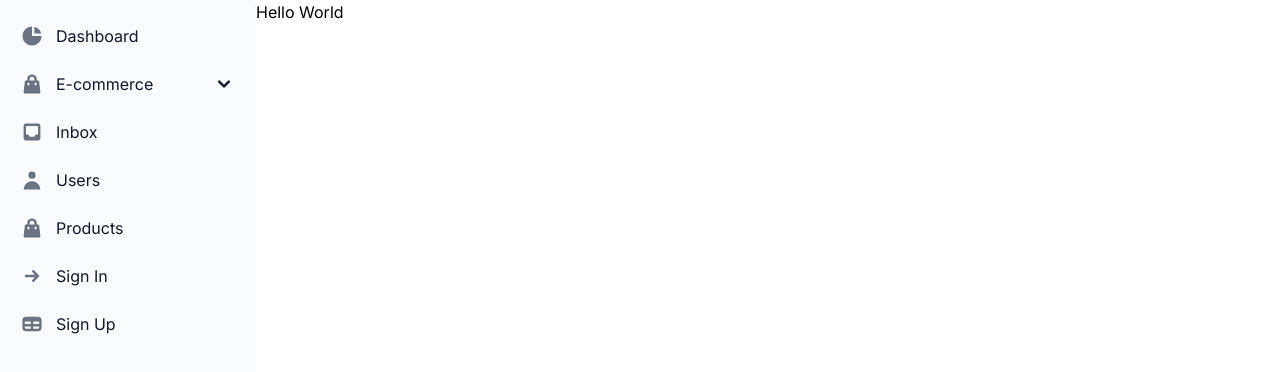
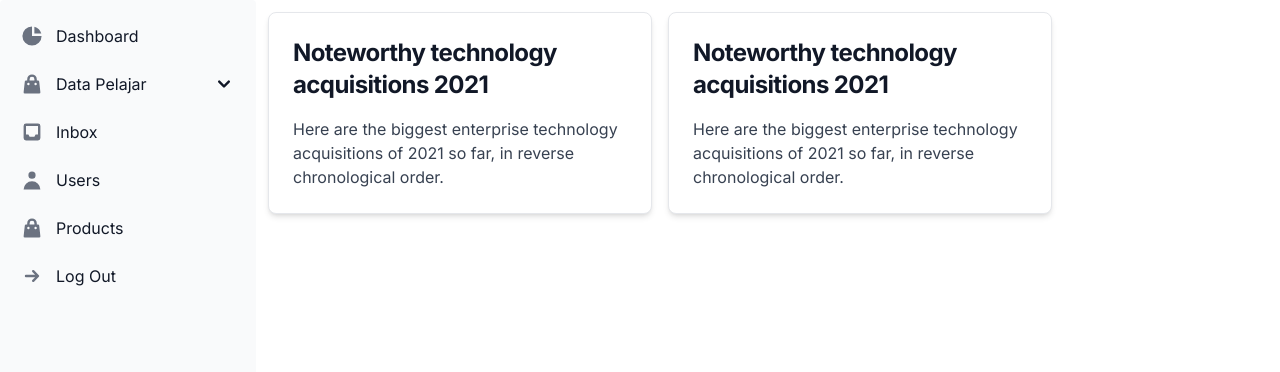
Before and after one commit to Shifyan/info-pelajar, a Next.js app: page /dashboard in a window 1280 px wide. Shown: the top 372 px of the page. Built offline with nearby package versions, Linux system fonts and the light colour scheme.

Commit message:
add Dashboard content

```diff
--- /dev/null
+++ b/src/app/dashboard/(datasection)/lihatdata/page.jsx
@@ -0,0 +1,7 @@
+export default function LihatData() {
+  return (
+    <>
+      <h1>Hello from Lihat Data</h1>
+    </>
+  )
+}
--- /dev/null
+++ b/src/app/dashboard/(datasection)/ubahdata/page.jsx
@@ -0,0 +1,7 @@
+export default function UbahData() {
+  return (
+    <>
+      <h1>Hello From Ubah Data</h1>
+    </>
+  )
+}
--- a/src/app/dashboard/page.jsx
+++ b/src/app/dashboard/page.jsx
@@ -1,7 +1,30 @@
+import { Card } from 'flowbite-react'
+
 export default function Dashboard() {
   return (
     <>
-      <h1>Hello World</h1>
+      <div className='main m-3'>
+        <div className='grid grid-cols-2 gap-4 auto-cols-max '>
+          <Card href='#' className='max-w-sm'>
+            <h5 className='text-2xl font-bold tracking-tight text-gray-900 dark:text-white'>
+              Noteworthy technology acquisitions 2021
+            </h5>
+            <p className='font-normal text-gray-700 dark:text-gray-400'>
+              Here are the biggest enterprise technology acquisitions of 2021 so
+              far, in reverse chronological order.
+            </p>
+          </Card>
+          <Card href='#' className='max-w-sm'>
+            <h5 className='text-2xl font-bold tracking-tight text-gray-900 dark:text-white'>
+              Noteworthy technology acquisitions 2021
+            </h5>
+            <p className='font-normal text-gray-700 dark:text-gray-400'>
+              Here are the biggest enterprise technology acquisitions of 2021 so
+              far, in reverse chronological order.
+            </p>
+          </Card>
+        </div>
+      </div>
     </>
   )
 }
--- a/src/components/sidebar.jsx
+++ b/src/components/sidebar.jsx
@@ -18,14 +18,12 @@ export default function SidebarComponent() {
     >
       <Sidebar.Items>
         <Sidebar.ItemGroup>
-          <Sidebar.Item href='#' icon={HiChartPie}>
+          <Sidebar.Item href='/dashboard' icon={HiChartPie}>
             Dashboard
           </Sidebar.Item>
-          <Sidebar.Collapse icon={HiShoppingBag} label='E-commerce'>
-            <Sidebar.Item href='#'>Products</Sidebar.Item>
-            <Sidebar.Item href='#'>Sales</Sidebar.Item>
-            <Sidebar.Item href='#'>Refunds</Sidebar.Item>
-            <Sidebar.Item href='#'>Shipping</Sidebar.Item>
+          <Sidebar.Collapse icon={HiShoppingBag} label='Data Pelajar'>
+            <Sidebar.Item href='/dashboard/lihatdata'>Lihat Data</Sidebar.Item>
+            <Sidebar.Item href='/dashboard/ubahdata'>Ubah Data</Sidebar.Item>
           </Sidebar.Collapse>
           <Sidebar.Item href='#' icon={HiInbox}>
             Inbox
@@ -37,10 +35,7 @@ export default function SidebarComponent() {
             Products
           </Sidebar.Item>
           <Sidebar.Item href='#' icon={HiArrowSmRight}>
-            Sign In
-          </Sidebar.Item>
-          <Sidebar.Item href='#' icon={HiTable}>
-            Sign Up
+            Log Out
           </Sidebar.Item>
         </Sidebar.ItemGroup>
       </Sidebar.Items>
```
